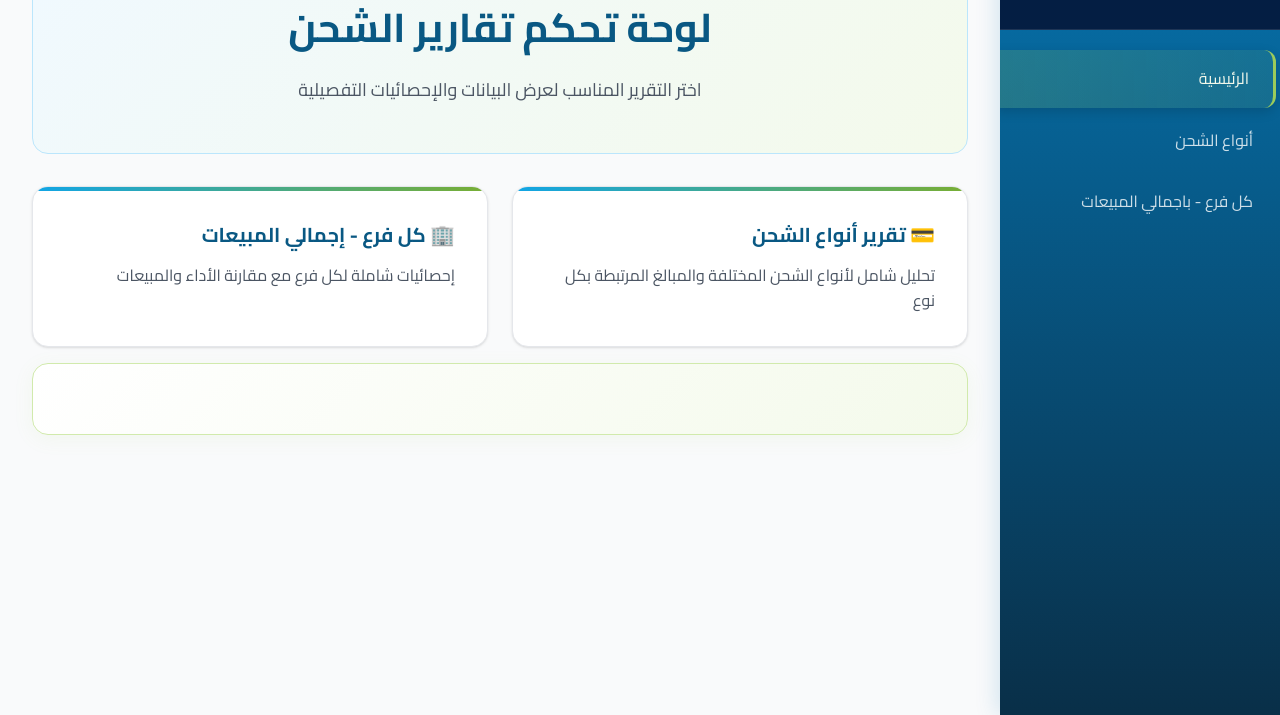
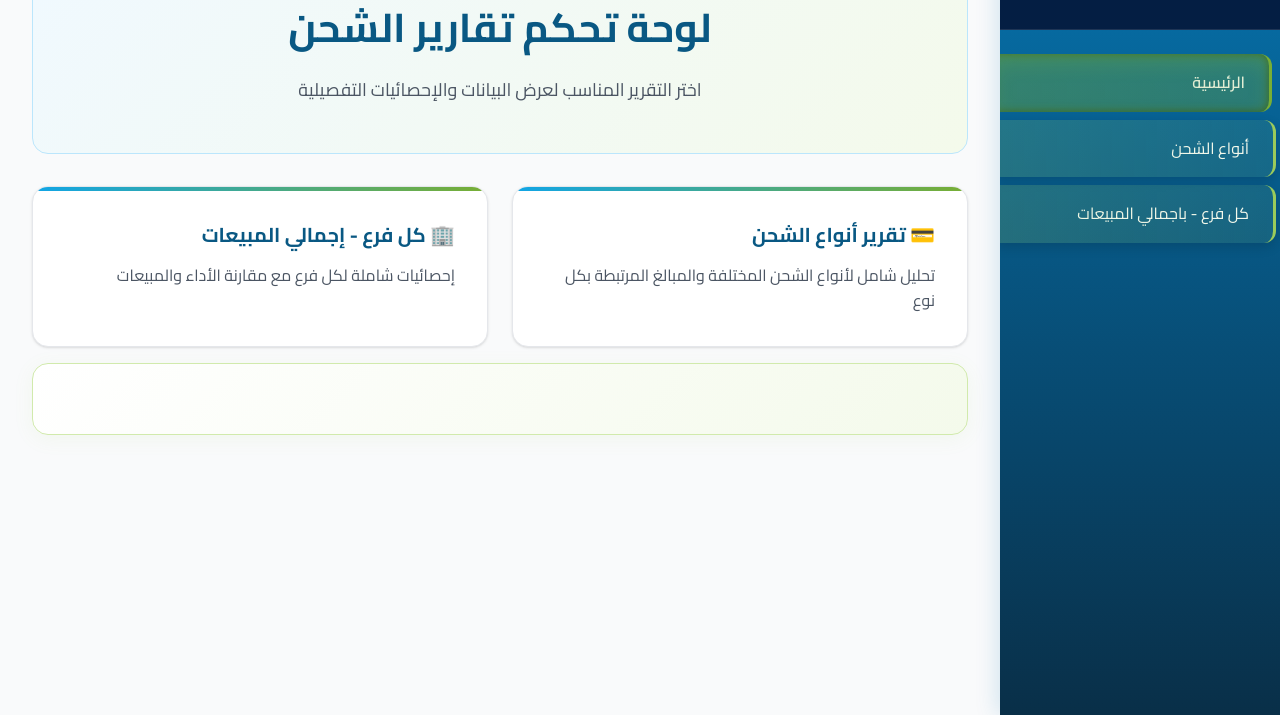
Before and after one commit to ofifice-alalem/Ahmed_Alalem, a plain HTML site: page index.html in a window 1280 px wide. Shown: the part 85-800 px from the top of the page. Drawn offline with Linux system fonts and the light colour scheme.

Commit message:
Commit-4

```diff
--- a/css/modern-styles.css
+++ b/css/modern-styles.css
@@ -130,14 +130,16 @@ body {
   display: flex;
   align-items: center;
   padding: 1rem 1.5rem;
-  color: rgba(255, 255, 255, 0.8);
+  color: white;
   text-decoration: none;
   transition: all 0.3s cubic-bezier(0.4, 0, 0.2, 1);
-  border-right: 3px solid transparent;
-  margin: 0.25rem 0;
+  border-right: 3px solid #9bcb5b;
+  margin: 0.5rem 0;
   border-radius: 0 12px 12px 0;
   position: relative;
   overflow: hidden;
+  transform: translateX(-4px);
+  box-shadow: 0 4px 12px rgba(0, 0, 0, 0.15);
 }
 
 .sidebar-nav a::before {
@@ -145,23 +147,26 @@ body {
   position: absolute;
   top: 0;
   right: 0;
-  width: 0;
+  width: 100%;
   height: 100%;
   background: linear-gradient(90deg, rgba(155, 203, 91, 0.2), rgba(155, 203, 91, 0.1));
-  transition: width 0.3s ease;
 }
 
-.sidebar-nav a:hover::before,
-.sidebar-nav a.active::before {
-  width: 100%;
+.sidebar-nav a:hover {
+  transform: translateX(-6px);
+  box-shadow: 0 6px 16px rgba(0, 0, 0, 0.2);
 }
 
-.sidebar-nav a:hover,
 .sidebar-nav a.active {
-  color: white;
-  border-right-color: #9bcb5b;
-  transform: translateX(-4px);
-  box-shadow: 0 4px 12px rgba(0, 0, 0, 0.15);
+  border-right-color: #78ae34;
+  background: rgba(120, 174, 52, 0.15);
+  transform: translateX(-8px);
+  box-shadow: 0 8px 20px rgba(120, 174, 52, 0.3) inset, 0px 0px 8px #22460f inset;
+  font-weight: 600;
+}
+
+.sidebar-nav a.active::before {
+  background: linear-gradient(90deg, rgba(120, 174, 52, 0.3), rgba(120, 174, 52, 0.2));
 }
 
 /* Mobile Header */
--- a/js/modern-ui.js
+++ b/js/modern-ui.js
@@ -95,11 +95,11 @@ class ModernUI {
   }
 
   setActiveNavItem() {
-    const currentPage = window.location.pathname.split('/').pop() || 'index.html';
+    const currentPage = decodeURIComponent(window.location.pathname.split('/').pop() || 'index.html');
     const navLinks = this.sidebar.querySelectorAll('.sidebar-nav a');
 
     navLinks.forEach(link => {
-      const href = link.getAttribute('href');
+      const href = decodeURIComponent(link.getAttribute('href'));
       if (href === currentPage) {
         link.classList.add('active');
       }
```
